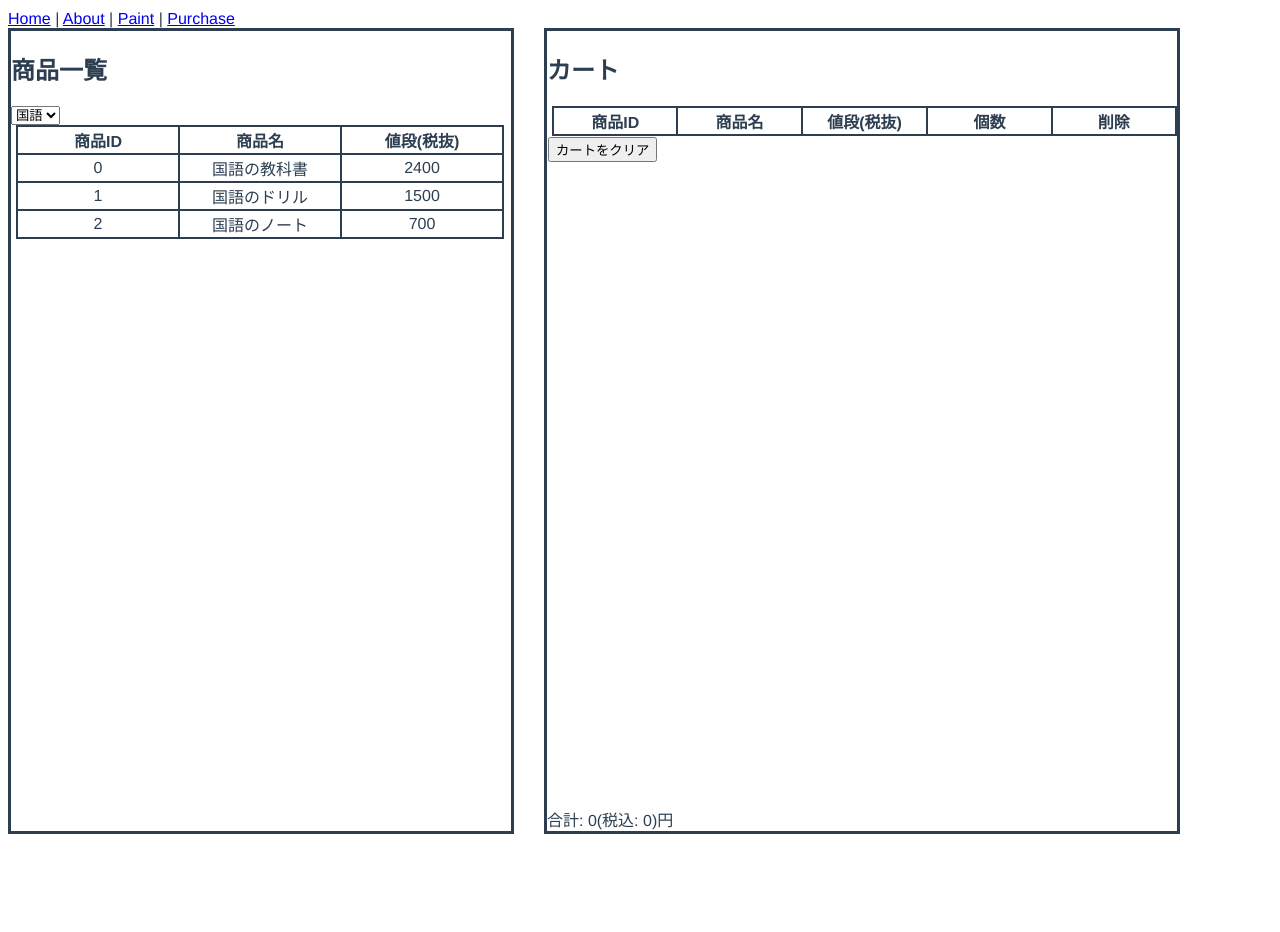
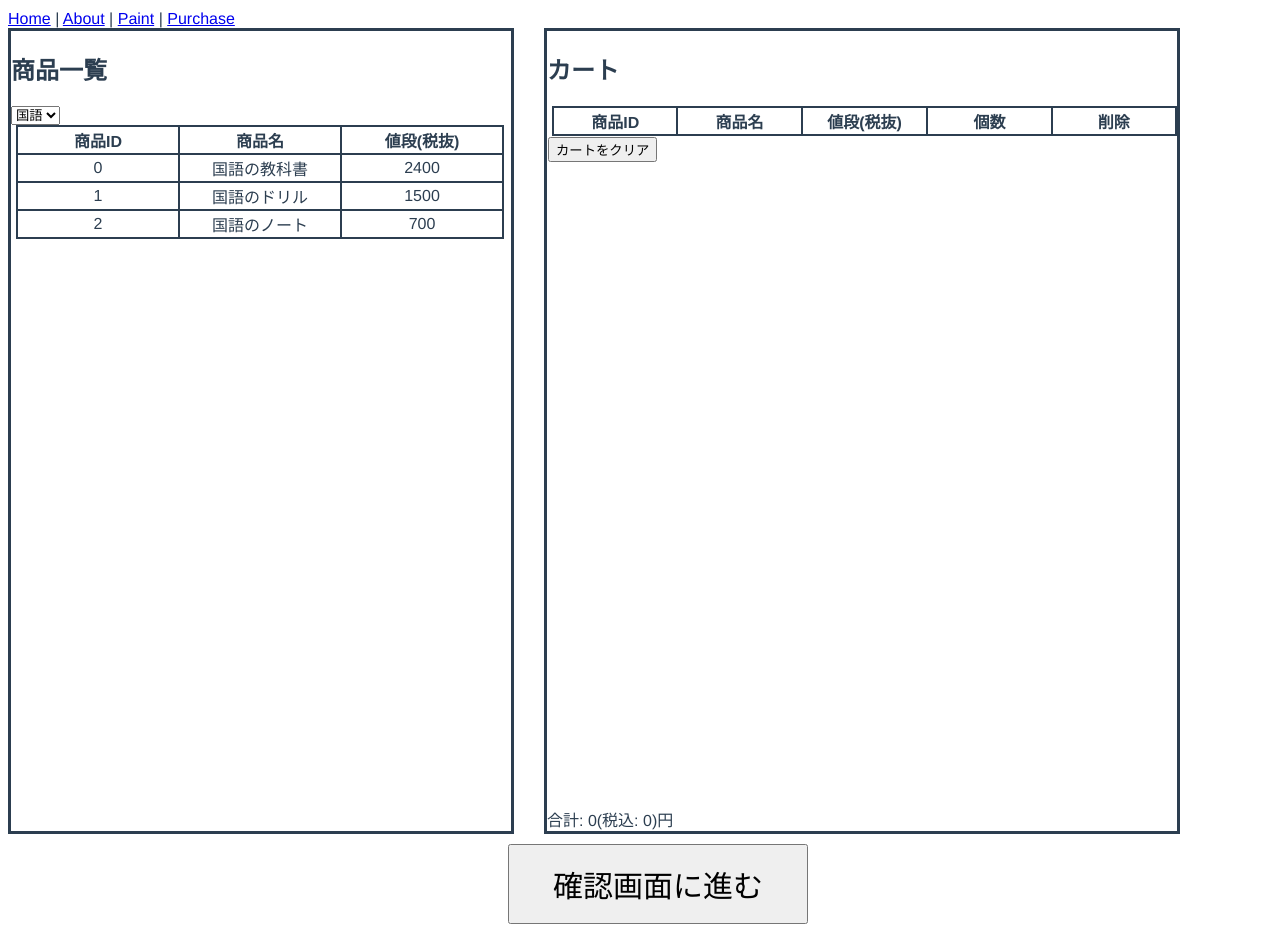
Before and after one commit to rikunishino/paint_app, a Vue app: page /purchase in a window 1280 px wide. Before the commit the page ends 842 px from the top, so only its background shows below. Built offline with nearby package versions, Linux system fonts and the light colour scheme.

Commit message:
[add] 確認画面への遷移（仮）

```diff
--- a/src/views/Purchase.vue
+++ b/src/views/Purchase.vue
@@ -1,6 +1,7 @@
 <template>
   <div ref="purchasePage" class="purchasePage" @mousemove="dragging" @mouseup="reset">
     <!-- 商品一覧 -->
+    <div class="productAndCart">
       <div class="product">
         <h2>商品一覧</h2>
         <select v-model="subject">
@@ -64,6 +65,8 @@
         </div>
         <td class="putProductDeleteAll" @click="deleteProductAll()"><button>カートをクリア</button></td>
       </div>
+    </div>
+    <button class="toConfirmButton" @click="toConfirm()">確認画面に進む</button>
   </div>
 </template>
 
@@ -238,7 +241,7 @@ export default {
                                             subject: this.putProducts[index].subject,
                                             name: this.putProducts[index].name,
                                             price: this.putProducts[index].price,
-                                            amount: amount
+                                            amount: parseInt(amount)
                                           })
       } else {
         this.$set(this.putProducts, index, {
@@ -310,6 +313,12 @@ export default {
       this.putProducts.splice(0)
       //合計金額算出
       this.totalPrice()
+    },
+    /**
+     * 確認画面への遷移
+     */
+    toConfirm: function() {
+      // location.href = 'http://localhost:8080/confirm'
     }
   }
 }
@@ -320,6 +329,10 @@ export default {
     親要素
 */
 .purchasePage {
+
+}
+
+.productAndCart {
   display: flex;
 }
 
@@ -400,4 +413,15 @@ export default {
   position: absolute;
   bottom: 0;
 }
+
+/*
+    購入に進むボタン
+*/
+.toConfirmButton {
+  width: 300px;
+  height: 80px;
+  margin-top: 10px;
+  margin-left: 500px;
+  font-size: 30px;
+}
 </style>
```
Lines whose indentation alone changed are shown as unchanged.
